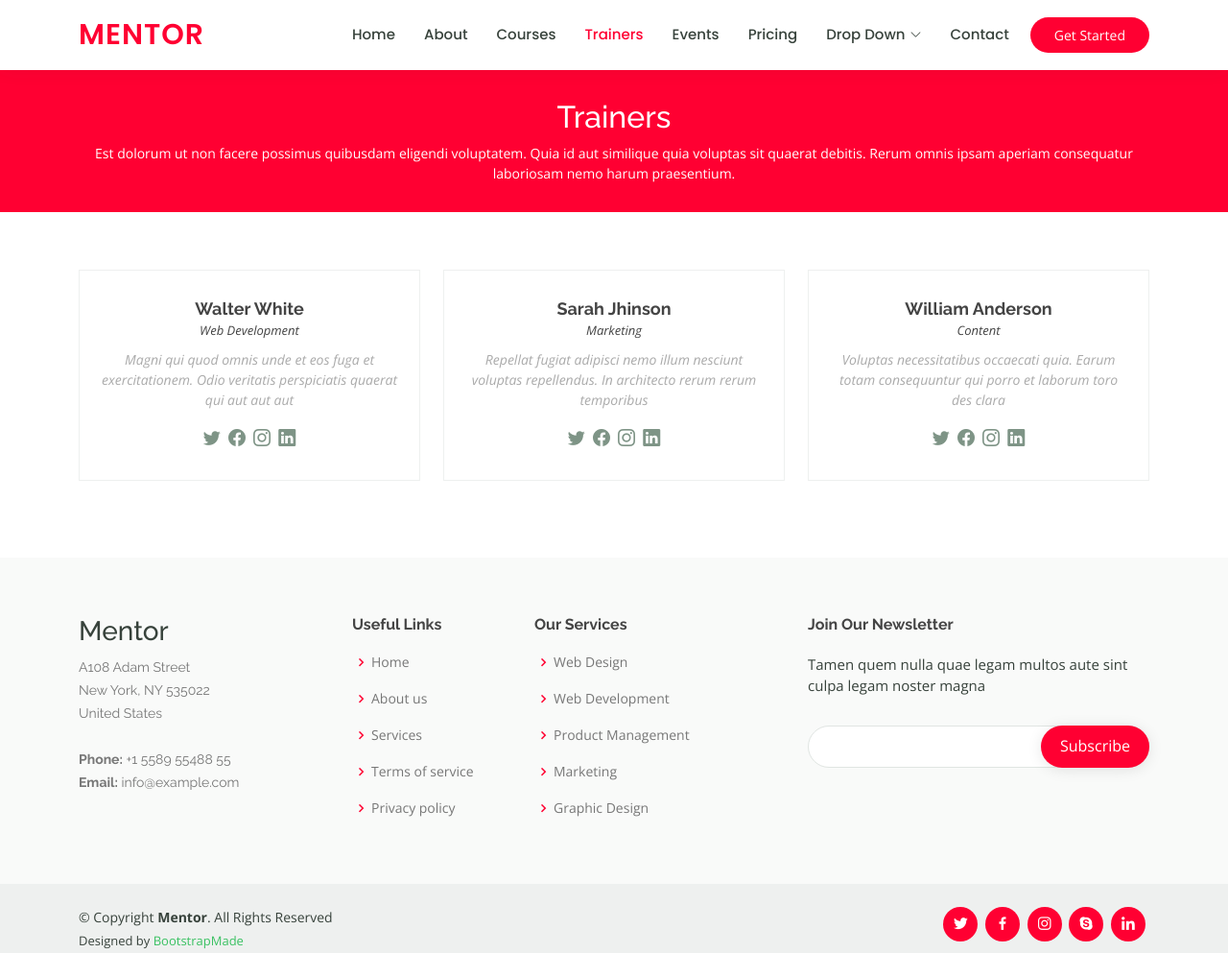
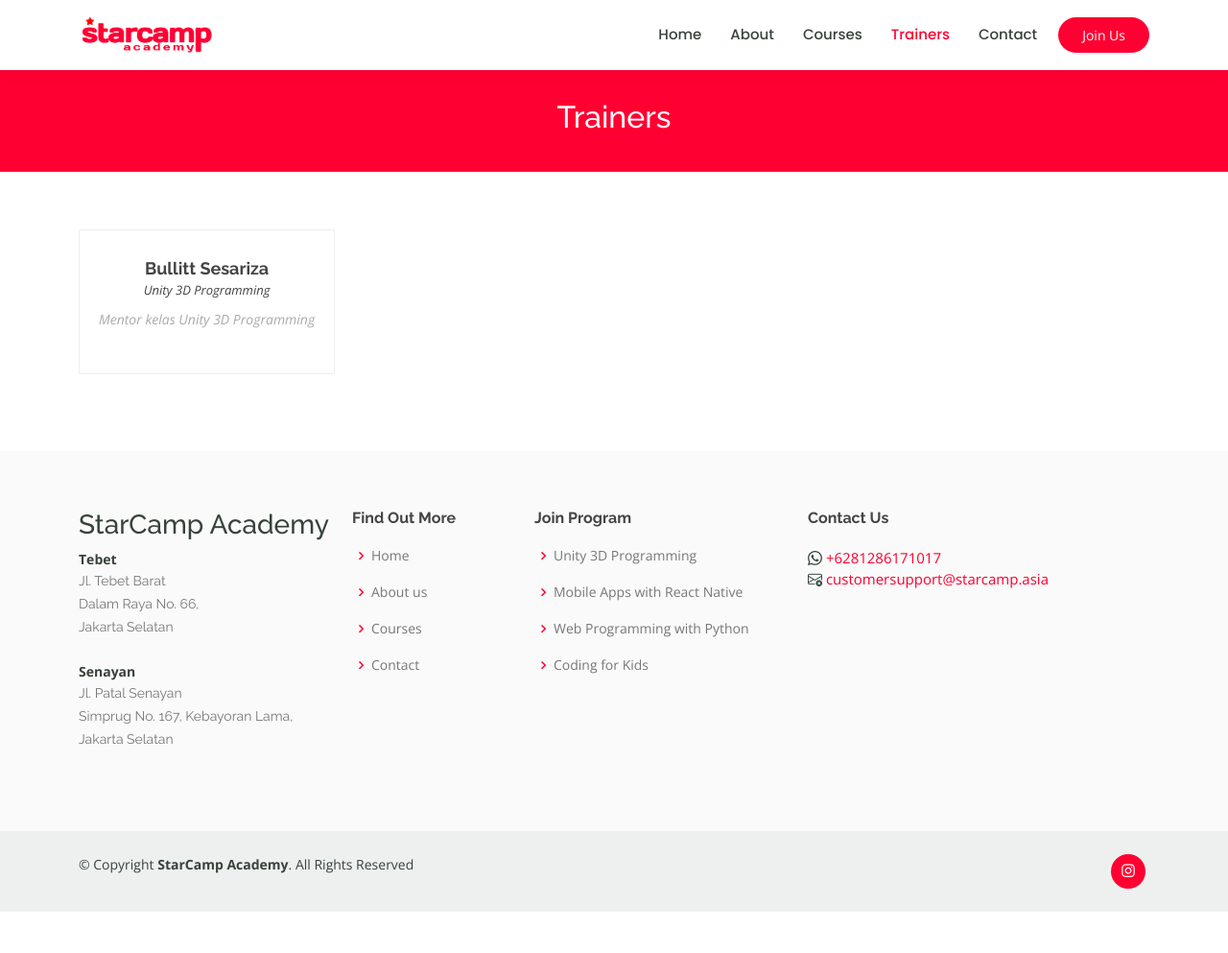
Before and after one commit to risdatamamal/starcamp-academy-static, a plain HTML site: page trainers.html in a window 1280 px wide. Shown: the whole page at 96% size. After the commit the page ends 950 px from the top, so only its background shows below. Drawn offline with nearby package versions, Linux system fonts and the light colour scheme.

Commit message:
Update & Hide content

```diff
--- a/assets/css/style.css
+++ b/assets/css/style.css
@@ -354,7 +354,7 @@ h1, h2, h3, h4, h5, h6 {
 #hero {
   width: 100%;
   height: 80vh;
-  background: url("../img/hero-bg.jpg") top center;
+  background: url("../img/hero-bg-1.jpg") top center;
   background-size: cover;
   position: relative;
 }
--- a/trainers.html
+++ b/trainers.html
@@ -41,10 +41,10 @@
   <!-- ======= Header ======= -->
   <header id="header" class="fixed-top">
       <div class="container d-flex align-items-center">
-
-      <h1 class="logo me-auto"><a href="index.html">Mentor</a></h1>
         <!-- Uncomment below if you prefer to use an image logo -->
-      <!-- <a href="index.html" class="logo me-auto"><img src="assets/img/logo.png" alt="" class="img-fluid"></a>-->
+        <a href="index.html" class="logo me-auto"
+          ><img src="assets/img/logo.png" alt="" class="img-fluid"
+        /></a>
 
         <nav id="navbar" class="navbar order-last order-lg-0">
           <ul>
@@ -52,13 +52,20 @@
             <li><a href="about.html">About</a></li>
             <li><a href="courses.html">Courses</a></li>
             <li><a class="active" href="trainers.html">Trainers</a></li>
-          <li><a href="events.html">Events</a></li>
-          <li><a href="pricing.html">Pricing</a></li>
+            <!-- <li><a href="events.html">Events</a></li>
+            <li><a href="pricing.html">Pricing</a></li> -->
 
-          <li class="dropdown"><a href="#"><span>Drop Down</span> <i class="bi bi-chevron-down"></i></a>
+            <!-- <li class="dropdown">
+              <a href="#"
+                ><span>Drop Down</span> <i class="bi bi-chevron-down"></i
+              ></a>
               <ul>
                 <li><a href="#">Drop Down 1</a></li>
-              <li class="dropdown"><a href="#"><span>Deep Drop Down</span> <i class="bi bi-chevron-right"></i></a>
+                <li class="dropdown">
+                  <a href="#"
+                    ><span>Deep Drop Down</span>
+                    <i class="bi bi-chevron-right"></i
+                  ></a>
                   <ul>
                     <li><a href="#">Deep Drop Down 1</a></li>
                     <li><a href="#">Deep Drop Down 2</a></li>
@@ -71,16 +78,17 @@
                 <li><a href="#">Drop Down 3</a></li>
                 <li><a href="#">Drop Down 4</a></li>
               </ul>
-          </li>
+            </li> -->
             <li><a href="contact.html">Contact</a></li>
           </ul>
           <i class="bi bi-list mobile-nav-toggle"></i>
-      </nav><!-- .navbar -->
+        </nav>
+        <!-- .navbar -->
 
-      <a href="courses.html" class="get-started-btn">Get Started</a>
-
+        <a href="https://wa.me/6281286171017&text=JoinProgram" class="get-started-btn">Join Us</a>
       </div>
-  </header><!-- End Header -->
+  </header>
+  <!-- End Header -->
 
   <main id="main" data-aos="fade-in">
 
@@ -88,7 +96,7 @@
     <div class="breadcrumbs">
       <div class="container">
         <h2>Trainers</h2>
-        <p>Est dolorum ut non facere possimus quibusdam eligendi voluptatem. Quia id aut similique quia voluptas sit quaerat debitis. Rerum omnis ipsam aperiam consequatur laboriosam nemo harum praesentium. </p>
+        <!-- <p>Est dolorum ut non facere possimus quibusdam eligendi voluptatem. Quia id aut similique quia voluptas sit quaerat debitis. Rerum omnis ipsam aperiam consequatur laboriosam nemo harum praesentium. </p> -->
       </div>
     </div><!-- End Breadcrumbs -->
 
@@ -101,55 +109,17 @@
             <div class="member">
               <img src="assets/img/trainers/trainer-1.jpg" class="img-fluid" alt="">
               <div class="member-content">
-                <h4>Walter White</h4>
-                <span>Web Development</span>
+                <h4>Bullitt Sesariza</h4>
+                <span>Unity 3D Programming</span>
                 <p>
-                  Magni qui quod omnis unde et eos fuga et exercitationem. Odio veritatis perspiciatis quaerat qui aut aut aut
+                  Mentor kelas Unity 3D Programming
                 </p>
-                <div class="social">
+                <!-- <div class="social">
                   <a href=""><i class="bi bi-twitter"></i></a>
                   <a href=""><i class="bi bi-facebook"></i></a>
                   <a href=""><i class="bi bi-instagram"></i></a>
                   <a href=""><i class="bi bi-linkedin"></i></a>
-                </div>
-              </div>
-            </div>
-          </div>
-
-          <div class="col-lg-4 col-md-6 d-flex align-items-stretch">
-            <div class="member">
-              <img src="assets/img/trainers/trainer-2.jpg" class="img-fluid" alt="">
-              <div class="member-content">
-                <h4>Sarah Jhinson</h4>
-                <span>Marketing</span>
-                <p>
-                  Repellat fugiat adipisci nemo illum nesciunt voluptas repellendus. In architecto rerum rerum temporibus
-                </p>
-                <div class="social">
-                  <a href=""><i class="bi bi-twitter"></i></a>
-                  <a href=""><i class="bi bi-facebook"></i></a>
-                  <a href=""><i class="bi bi-instagram"></i></a>
-                  <a href=""><i class="bi bi-linkedin"></i></a>
-                </div>
-              </div>
-            </div>
-          </div>
-
-          <div class="col-lg-4 col-md-6 d-flex align-items-stretch">
-            <div class="member">
-              <img src="assets/img/trainers/trainer-3.jpg" class="img-fluid" alt="">
-              <div class="member-content">
-                <h4>William Anderson</h4>
-                <span>Content</span>
-                <p>
-                  Voluptas necessitatibus occaecati quia. Earum totam consequuntur qui porro et laborum toro des clara
-                </p>
-                <div class="social">
-                  <a href=""><i class="bi bi-twitter"></i></a>
-                  <a href=""><i class="bi bi-facebook"></i></a>
-                  <a href=""><i class="bi bi-instagram"></i></a>
-                  <a href=""><i class="bi bi-linkedin"></i></a>
-                </div>
+                </div> -->
               </div>
             </div>
           </div>
@@ -164,79 +134,107 @@
 
   <!-- ======= Footer ======= -->
     <footer id="footer">
-
       <div class="footer-top">
         <div class="container">
           <div class="row">
-
             <div class="col-lg-3 col-md-6 footer-contact">
-            <h3>Mentor</h3>
+              <h3>StarCamp Academy</h3>
+              <strong>Tebet</strong>
               <p>
-              A108 Adam Street <br>
-              New York, NY 535022<br>
-              United States <br><br>
-              <strong>Phone:</strong> +1 5589 55488 55<br>
-              <strong>Email:</strong> info@example.com<br>
+                Jl. Tebet Barat <br />
+                Dalam Raya No. 66, <br />
+                Jakarta Selatan <br /><br />
+              </p>
+              <strong>Senayan</strong>
+              <p>
+                Jl. Patal Senayan <br />
+                Simprug No. 167, Kebayoran Lama, <br />
+                Jakarta Selatan <br /><br />
               </p>
             </div>
 
             <div class="col-lg-2 col-md-6 footer-links">
-            <h4>Useful Links</h4>
+              <h4>Find Out More</h4>
               <ul>
-              <li><i class="bx bx-chevron-right"></i> <a href="#">Home</a></li>
-              <li><i class="bx bx-chevron-right"></i> <a href="#">About us</a></li>
-              <li><i class="bx bx-chevron-right"></i> <a href="#">Services</a></li>
-              <li><i class="bx bx-chevron-right"></i> <a href="#">Terms of service</a></li>
-              <li><i class="bx bx-chevron-right"></i> <a href="#">Privacy policy</a></li>
+                <li>
+                  <i class="bx bx-chevron-right"></i>
+                  <a href="index.html">Home</a>
+                </li>
+                <li>
+                  <i class="bx bx-chevron-right"></i>
+                  <a href="about.html">About us</a>
+                </li>
+                <li>
+                  <i class="bx bx-chevron-right"></i>
+                  <a href="courses.html">Courses</a>
+                </li>
+                <li>
+                  <i class="bx bx-chevron-right"></i>
+                  <a href="contact.html">Contact</a>
+                </li>
               </ul>
             </div>
 
             <div class="col-lg-3 col-md-6 footer-links">
-            <h4>Our Services</h4>
+              <h4>Join Program</h4>
               <ul>
-              <li><i class="bx bx-chevron-right"></i> <a href="#">Web Design</a></li>
-              <li><i class="bx bx-chevron-right"></i> <a href="#">Web Development</a></li>
-              <li><i class="bx bx-chevron-right"></i> <a href="#">Product Management</a></li>
-              <li><i class="bx bx-chevron-right"></i> <a href="#">Marketing</a></li>
-              <li><i class="bx bx-chevron-right"></i> <a href="#">Graphic Design</a></li>
+                <li>
+                  <i class="bx bx-chevron-right"></i>
+                  <a href="#">Unity 3D Programming</a>
+                </li>
+                <li>
+                  <i class="bx bx-chevron-right"></i>
+                  <a href="#">Mobile Apps with React Native</a>
+                </li>
+                <li>
+                  <i class="bx bx-chevron-right"></i>
+                  <a href="#">Web Programming with Python</a>
+                </li>
+                <li>
+                  <i class="bx bx-chevron-right"></i>
+                  <a href="#">Coding for Kids</a>
+                </li>
               </ul>
             </div>
 
             <div class="col-lg-4 col-md-6 footer-newsletter">
-            <h4>Join Our Newsletter</h4>
-            <p>Tamen quem nulla quae legam multos aute sint culpa legam noster magna</p>
-            <form action="" method="post">
-              <input type="email" name="email"><input type="submit" value="Subscribe">
-            </form>
+              <h4>Contact Us</h4>
+              <p>
+                <i class="bi-whatsapp"></i
+                ><a href="https://wa.me/6281286171017"> +6281286171017 </a
+                ><br />
+                <i class="bi-envelope-x"></i
+                ><a href="mailto:customersupport@starcamp.asia">
+                  customersupport@starcamp.asia
+                </a>
+              </p>
             </div>
-
           </div>
         </div>
       </div>
 
       <div class="container d-md-flex py-4">
-
         <div class="me-md-auto text-center text-md-start">
           <div class="copyright">
-          &copy; Copyright <strong><span>Mentor</span></strong>. All Rights Reserved
+            &copy; Copyright <strong><span>StarCamp Academy</span></strong
+            >. All Rights Reserved
           </div>
-        <div class="credits">
-          <!-- All the links in the footer should remain intact. -->
-          <!-- You can delete the links only if you purchased the pro version. -->
-          <!-- Licensing information: https://bootstrapmade.com/license/ -->
-          <!-- Purchase the pro version with working PHP/AJAX contact form: https://bootstrapmade.com/mentor-free-education-bootstrap-theme/ -->
+          <!-- <div class="credits">
             Designed by <a href="https://bootstrapmade.com/">BootstrapMade</a>
+          </div> -->
+        </div>
+        <div class="social-links text-center text-md-right pt-3 pt-md-0">
+          <a href="https://instagram.com/starcampacademy" class="instagram"
+            ><i class="bx bxl-instagram"></i
+          ></a>
+          <!-- <a href="#" class="twitter"><i class="bx bxl-twitter"></i></a>
+          <a href="#" class="facebook"><i class="bx bxl-facebook"></i></a>
+          <a href="#" class="google-plus"><i class="bx bxl-skype"></i></a>
+          <a href="#" class="linkedin"><i class="bx bxl-linkedin"></i></a> -->
         </div>
       </div>
-      <div class="social-links text-center text-md-right pt-3 pt-md-0">
-        <a href="#" class="twitter"><i class="bx bxl-twitter"></i></a>
-        <a href="#" class="facebook"><i class="bx bxl-facebook"></i></a>
-        <a href="#" class="instagram"><i class="bx bxl-instagram"></i></a>
-        <a href="#" class="google-plus"><i class="bx bxl-skype"></i></a>
-        <a href="#" class="linkedin"><i class="bx bxl-linkedin"></i></a>
-      </div>
-    </div>
-  </footer><!-- End Footer -->
+    </footer>
+    <!-- End Footer -->
 
   <div id="preloader"></div>
   <a href="#" class="back-to-top d-flex align-items-center justify-content-center"><i class="bi bi-arrow-up-short"></i></a>
```
Also changed, not shown: about.html (+21 -13 lines), contact.html (+38 -21 lines), course-details.html (+25 -20 lines), courses.html (+20 -11 lines), index.html (+34 -20 lines), 1 other file. Lines whose indentation alone changed are shown as unchanged.
